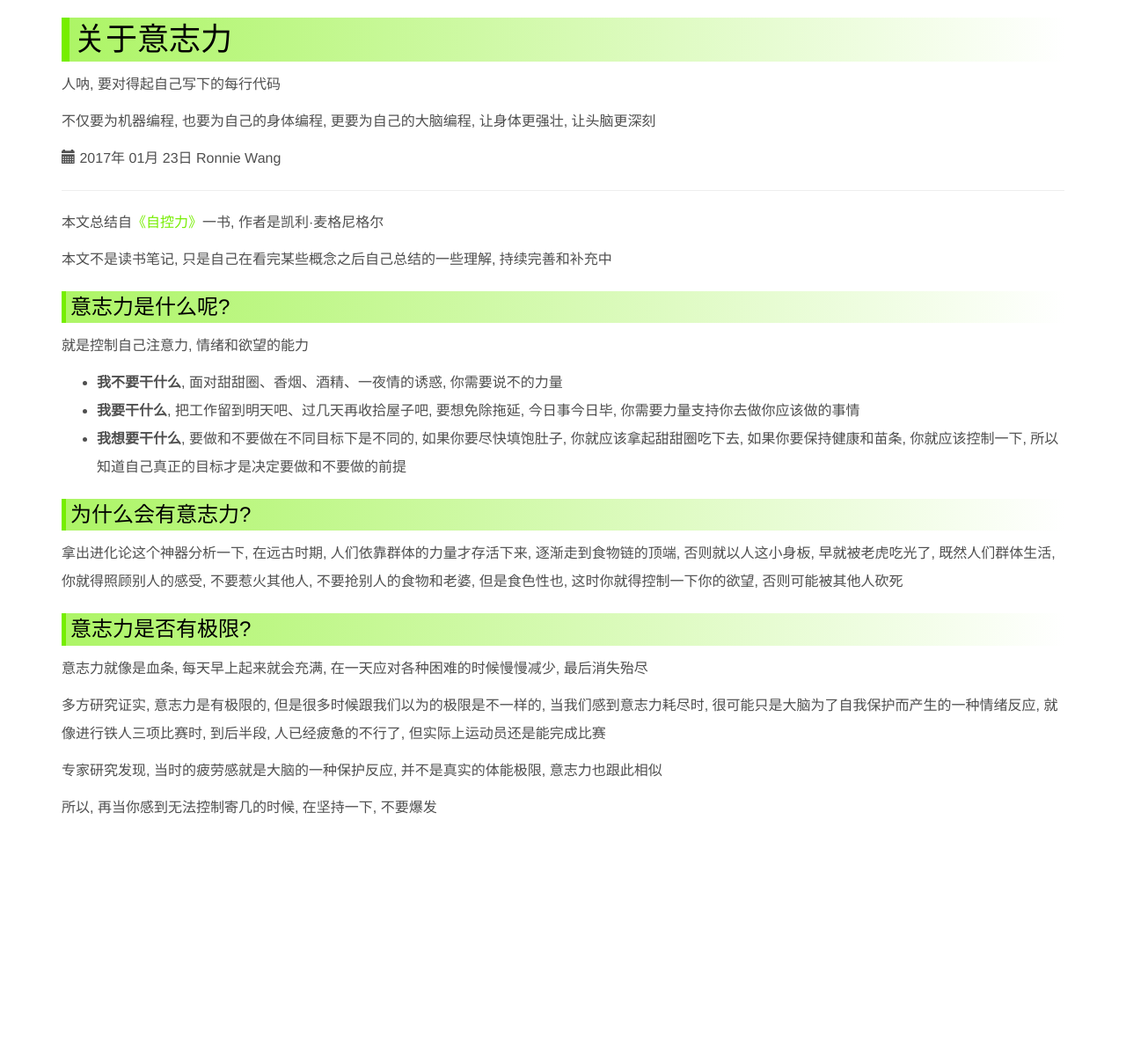
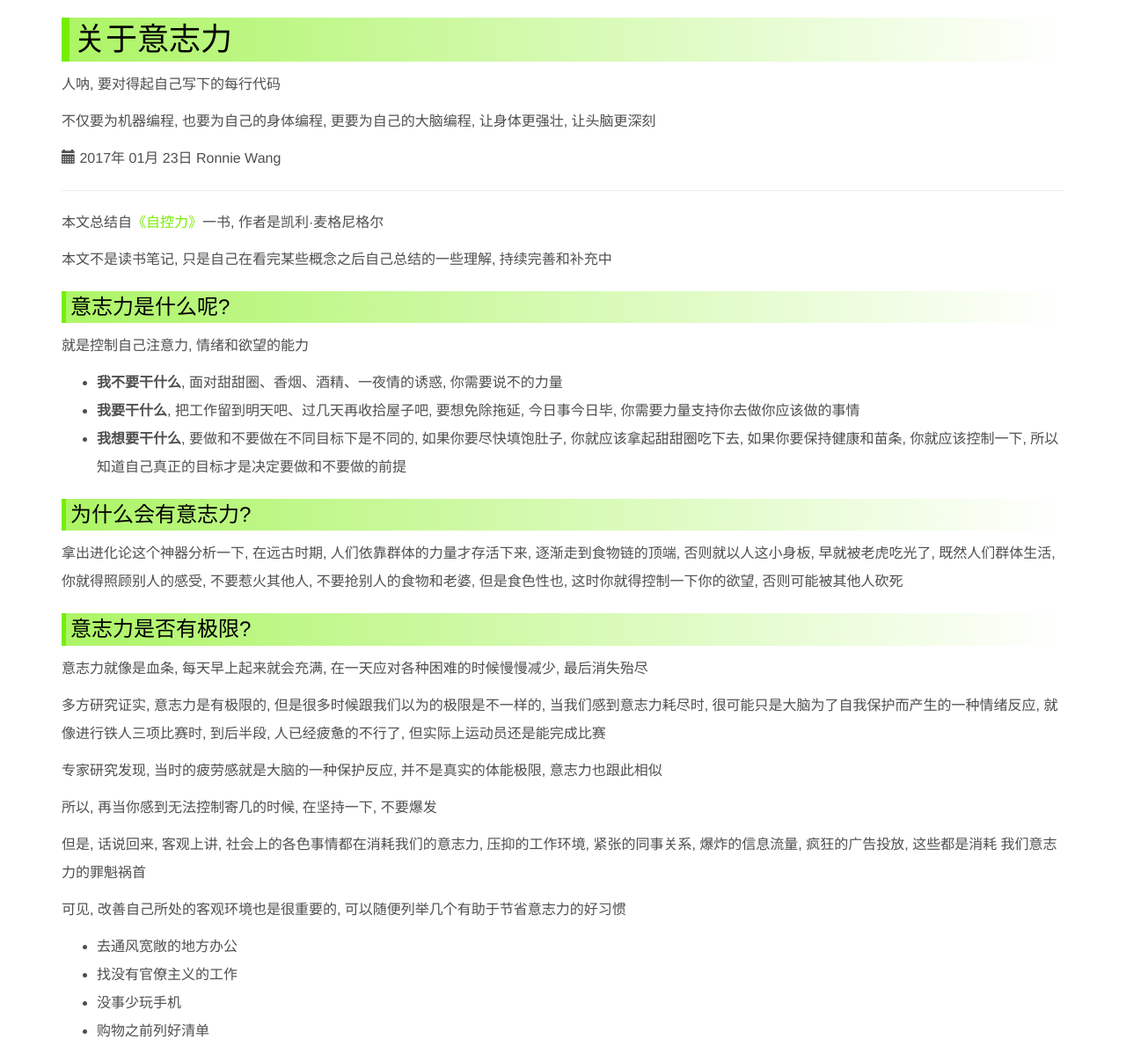
Before and after one commit to ronniewang/ronniewang.github.io, a Jekyll site: the page built from _posts/2017-01-23-about-willpower.md, in a window 1280 px wide. Shown: the whole page at 88% size. Built offline with Jekyll 4.4.1, drawn with Linux system fonts in a browser that asks for light colours; before the commit the page ends 944 px from its top, so only the background shows below that.

Commit message:
update files

```diff
--- a/_posts/2017-01-23-about-willpower.md
+++ b/_posts/2017-01-23-about-willpower.md
@@ -33,3 +33,13 @@ category: Grow-up
 专家研究发现, 当时的疲劳感就是大脑的一种保护反应, 并不是真实的体能极限, 意志力也跟此相似
 
 所以, 再当你感到无法控制寄几的时候, 在坚持一下, 不要爆发
+
+但是, 话说回来, 客观上讲, 社会上的各色事情都在消耗我们的意志力, 压抑的工作环境, 紧张的同事关系, 爆炸的信息流量, 疯狂的广告投放, 这些都是消耗
+我们意志力的罪魁祸首
+
+可见, 改善自己所处的客观环境也是很重要的, 可以随便列举几个有助于节省意志力的好习惯
+
+* 去通风宽敞的地方办公
+* 找没有官僚主义的工作
+* 没事少玩手机
+* 购物之前列好清单
```
Also changed, not shown: _posts/2017-02-04-willpower-experiment.md (+4 -0 lines).
